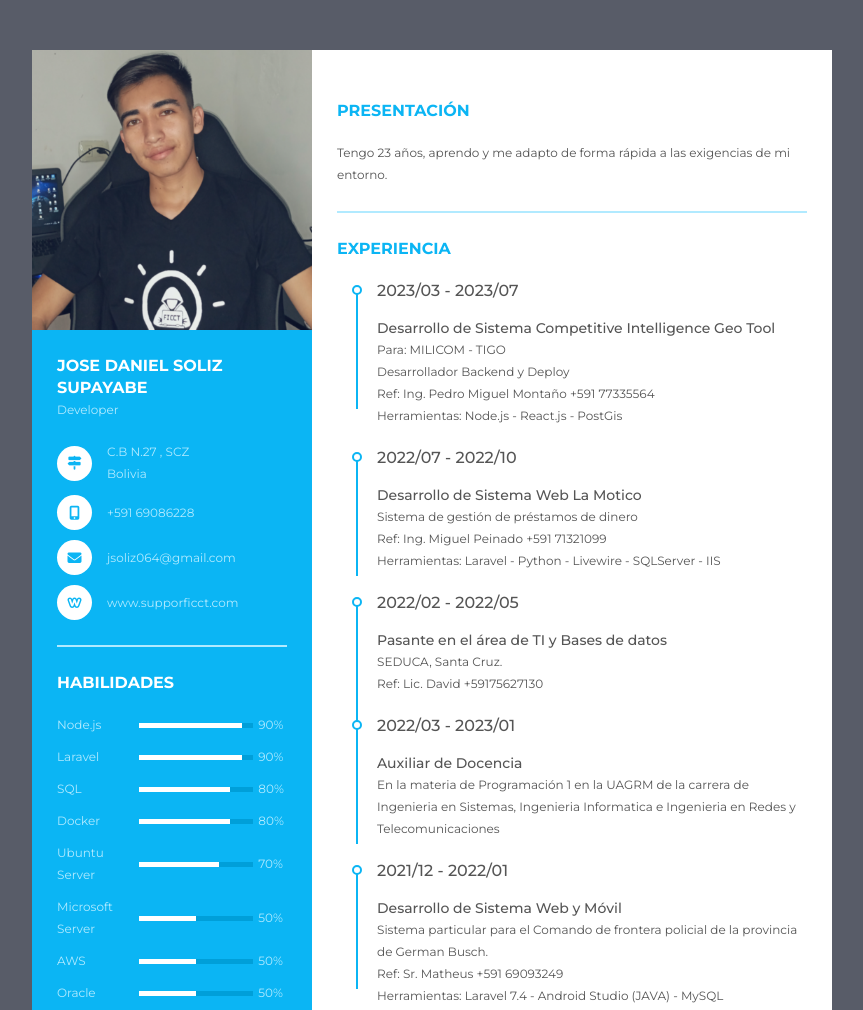
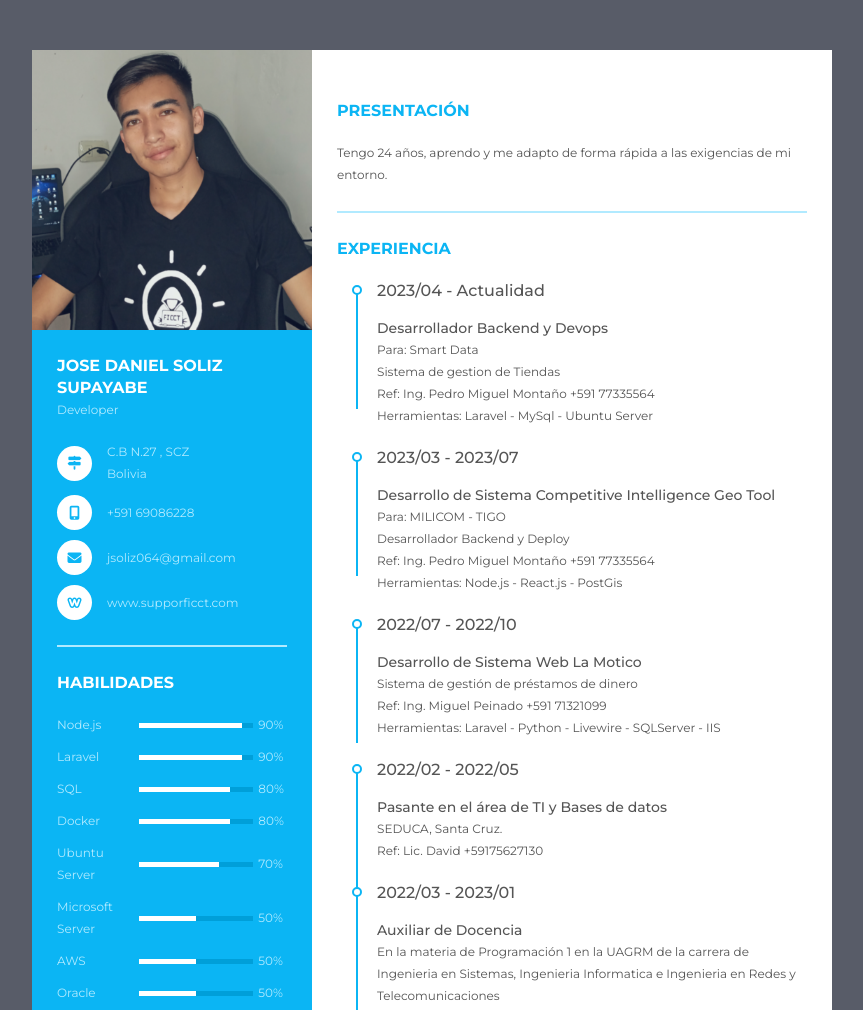
Before and after one commit to jsoliz064/jsoliz064.github.io, a plain HTML site: page docs/index.html in a window 1280 px wide. Shown: the top 1010 px of the page, without its empty margins (208-1071 px from the left). Drawn offline with Linux system fonts and the light colour scheme.

Commit message:
update cv

```diff
--- a/docs/index.html
+++ b/docs/index.html
@@ -169,7 +169,7 @@
         <div class="title">
           <p class="bold">Presentación</p>
         </div>
-        <p>Tengo 23 años, aprendo y me adapto de forma rápida a las exigencias de mi entorno.
+        <p>Tengo 24 años, aprendo y me adapto de forma rápida a las exigencias de mi entorno.
         </p>
       </div>
       <div class="resume_item resume_work">
@@ -177,6 +177,17 @@
           <p class="bold">Experiencia</p>
         </div>
         <ul>
+
+          <li>
+            <div class="date">2023/04 - Actualidad</div>
+            <div class="info">
+              <p class="semi-bold">Desarrollador Backend y Devops</p>
+              <p>Para: Smart Data</p>
+              <p>Sistema de gestion de Tiendas</p>
+              <p>Ref: Ing. Pedro Miguel Montaño +591 77335564</p>
+              <p>Herramientas: Laravel - MySql - Ubuntu Server</p>
+            </div>
+          </li>
 
           <li>
             <div class="date">2023/03 - 2023/07</div>
```
